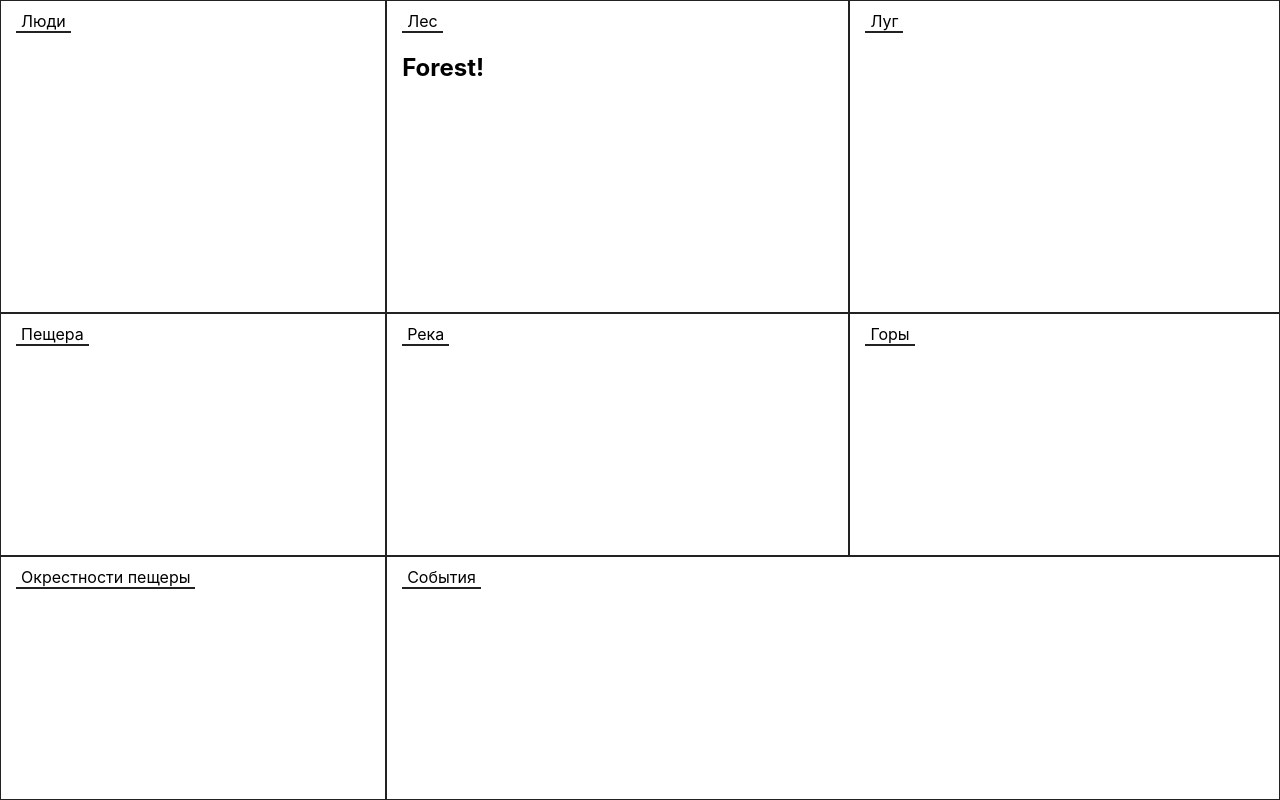
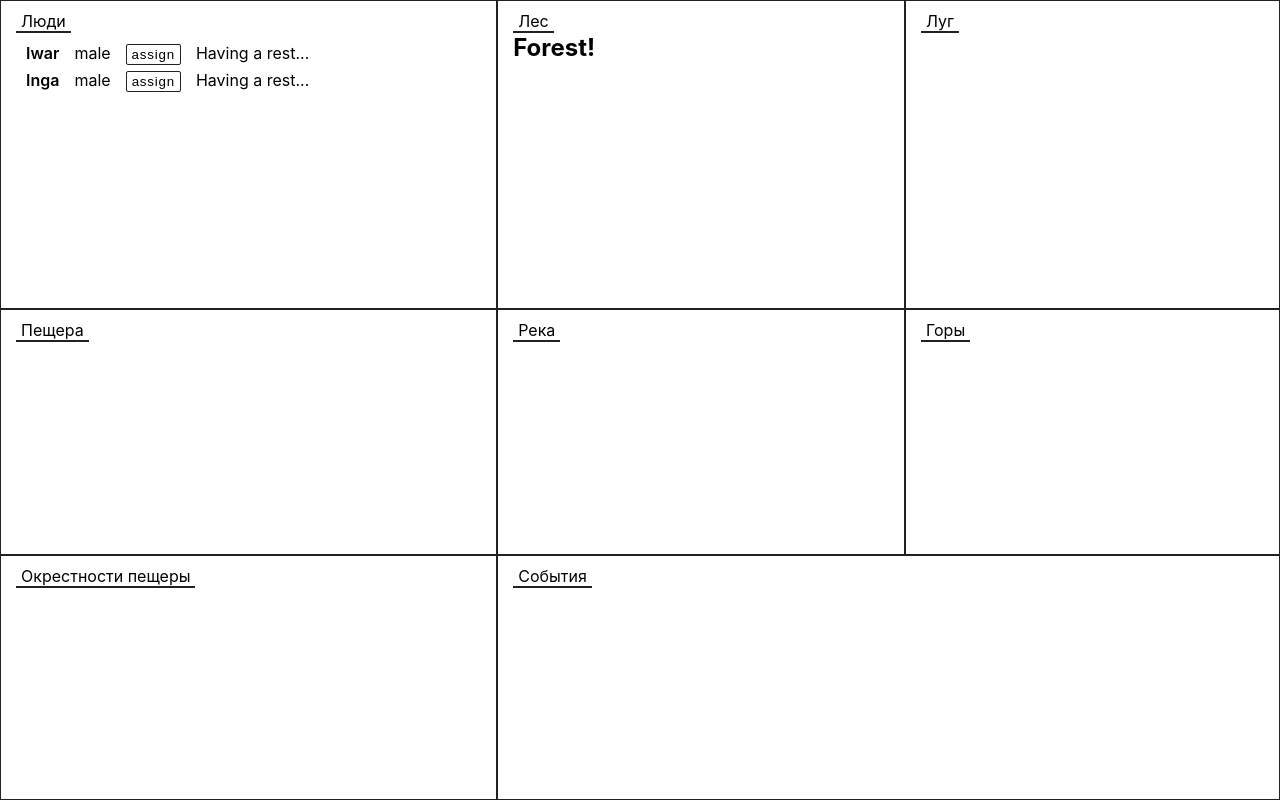
Before and after one commit to Antekirta/primitive, a React (Create React App) app: page / in a window 1280 px wide. Built offline with nearby package versions, Linux system fonts and the light colour scheme.

Commit message:
Create People component

```diff
--- a/package.json
+++ b/package.json
@@ -7,10 +7,12 @@
     "@types/node": "12.7.2",
     "@types/react": "16.9.2",
     "@types/react-dom": "16.8.5",
+    "@types/uniqid": "^4.1.3",
     "react": "^16.9.0",
     "react-dom": "^16.9.0",
     "react-scripts": "3.1.1",
-    "typescript": "3.5.3"
+    "typescript": "3.5.3",
+    "uniqid": "^5.0.3"
   },
   "scripts": {
     "start": "react-scripts start",
--- a/src/App.css
+++ b/src/App.css
@@ -0,0 +1,4 @@
+* {
+    padding: 0;
+    margin: 0;
+}
--- a/src/App.tsx
+++ b/src/App.tsx
@@ -1,5 +1,5 @@
 import React from "react";
-import logo from "./logo.svg";
+// import logo from "./logo.svg";
 import "./App.css";
 import LocalArea from "./components/LocalArea/LocalArea";
 
--- a/src/components/LocalArea/LocalArea.tsx
+++ b/src/components/LocalArea/LocalArea.tsx
@@ -1,12 +1,13 @@
 import React from "react";
 import "./LocalArea.css";
 import Forest from "../Forest/Forest";
-import { PeopleFactory } from "../People/People";
+import People, { PeopleFactory } from "../People/People";
 import { GENDER } from "../People/Person/Person";
 
-const members = [PeopleFactory.createPerson("Iwar", GENDER.male)];
-
-console.log('members: ', members)
+const members = [
+  PeopleFactory.createPerson("Iwar", GENDER.male),
+  PeopleFactory.createPerson("Inga", GENDER.female),
+];
 
 interface ILocalAreaProps {}
 
@@ -25,6 +26,8 @@ export default class LocalArea extends React.Component<
       <div className="local-area">
         <div className="local-area__cell local-area__people">
           <header className="local-area__cell-header">Люди</header>
+
+          <People people={members} />
         </div>
 
         <div className="local-area__cell local-area__cave">
--- /dev/null
+++ b/src/components/People/People.css
@@ -0,0 +1,8 @@
+.people__list {
+    margin-top: 10px;
+    list-style-type: none;
+}
+
+.people__item {
+    margin-bottom: 5px;
+}
--- a/src/components/People/People.tsx
+++ b/src/components/People/People.tsx
@@ -1,8 +1,10 @@
 import React from "react";
+import uniqid from 'uniqid';
+import './People.css'
 import Person, { GENDER } from "./Person/Person";
 
 interface PeopleProps {
-  people: Array<Person>;
+  people: Array<JSX.Element>;
 }
 
 export default class People extends React.Component<PeopleProps> {
@@ -11,7 +13,11 @@ export default class People extends React.Component<PeopleProps> {
       <div className="people">
         <ul className="people__list">
           {this.props.people.map(person => {
-            return person;
+            return (
+              <li className="people__item" key={person.props.id} >
+                {person}
+              </li>
+            );
           })}
         </ul>
       </div>
@@ -20,7 +26,7 @@ export default class People extends React.Component<PeopleProps> {
 }
 
 export class PeopleFactory {
-  static createPerson(gender: GENDER) {
-    return <Person name={"Iwar"} gender={GENDER.male} />;
+  static createPerson(name: string, gender: GENDER) {
+    return <Person id={uniqid()} name={name} gender={GENDER.male} />;
   }
 }
--- /dev/null
+++ b/src/components/People/Person/Person.css
@@ -0,0 +1,17 @@
+.person {
+    display: flex;
+    justify-content: flex-start;
+    padding: 0 10px;
+}
+
+.person__item {
+    margin-right: 15px;
+}
+
+.person__name {
+    font-weight: 600;
+}
+
+.person__assign-button {
+    position: relative;
+}
--- a/src/components/People/Person/Person.tsx
+++ b/src/components/People/Person/Person.tsx
@@ -1,22 +1,47 @@
 import React from "react";
+import './Person.css'
+import UIButton from "../../ui-kit/ui-button/ui-button";
 
 export enum GENDER {
-  male,
-  female
+  male = 'male',
+  female = 'female'
 }
 
 interface PersonProps {
+  id: string
   name: string;
   gender: GENDER;
 }
 
-export default class Person extends React.Component<PersonProps> {
+interface PersonState {
+  currentActivity: string // TODO use enum here
+}
+
+export default class Person extends React.Component<PersonProps, PersonState> {
+  constructor(props: PersonProps) {
+    super(props)
+  }
+
+  state = {
+    currentActivity: 'Having a rest...'
+  }
+
+  private assignTask(taskName: string) {
+    alert(`Tsk ${taskName} has been assigned!`)
+  }
+
   render() {
     return (
       <div className="person">
-        <header className="person__name">{this.props.name}</header>
+        <header className="person__item person__name">{this.props.name}</header>
 
-        <div className="person__gender">{this.props.gender}</div>
+        <div className="person__item person__gender">{this.props.gender}</div>
+
+        <div className="person__item person__change-activity">
+          <UIButton className={'person__assign-button'} onClick={this.assignTask.call(this, 'Do stuff')}>assign</UIButton>
+        </div>
+
+        <div className="person__item person__current-activity">{this.state.currentActivity}</div>
       </div>
     );
   }
--- /dev/null
+++ b/src/components/ui-kit/ui-button/ui-button.css
@@ -0,0 +1,18 @@
+.ui-button {
+    outline: none;
+    border: solid 1px #222;
+    padding: 2px 5px;
+    border-radius: 2px;
+    background: none;
+    cursor: pointer;
+    letter-spacing: 0.05rem;
+}
+
+.ui-button:hover {
+    background-color: #222;
+    color: #fff;
+}
+
+.ui-button--bold {
+    font-weight: 900;
+}
--- a/src/components/ui-kit/ui-button/ui-button.tsx
+++ b/src/components/ui-kit/ui-button/ui-button.tsx
@@ -1,11 +1,22 @@
 import React from "react";
+import './ui-button.css'
 
-export default class UIButton extends React.Component {
-    render() {
-        return (
-            <button className="ui-button">
-                {this.props.children}
-            </button>
-        )
-    }
+interface UIButtonProps {
+    className?: string
+    bold?: boolean
 }
+
+
+const UIButton: React.FC<UIButtonProps> = (props) => {
+    let UIButtonClassNames = `ui-button ${props.className}`
+
+    UIButtonClassNames += props.bold ? ` ui-button--bold` : ''
+
+    return (
+        <button className={UIButtonClassNames}>
+            {props.children}
+        </button>
+    )
+}
+
+export default UIButton
```
Also changed, not shown: 1 other file (tests, documents, lock files or other folders).
